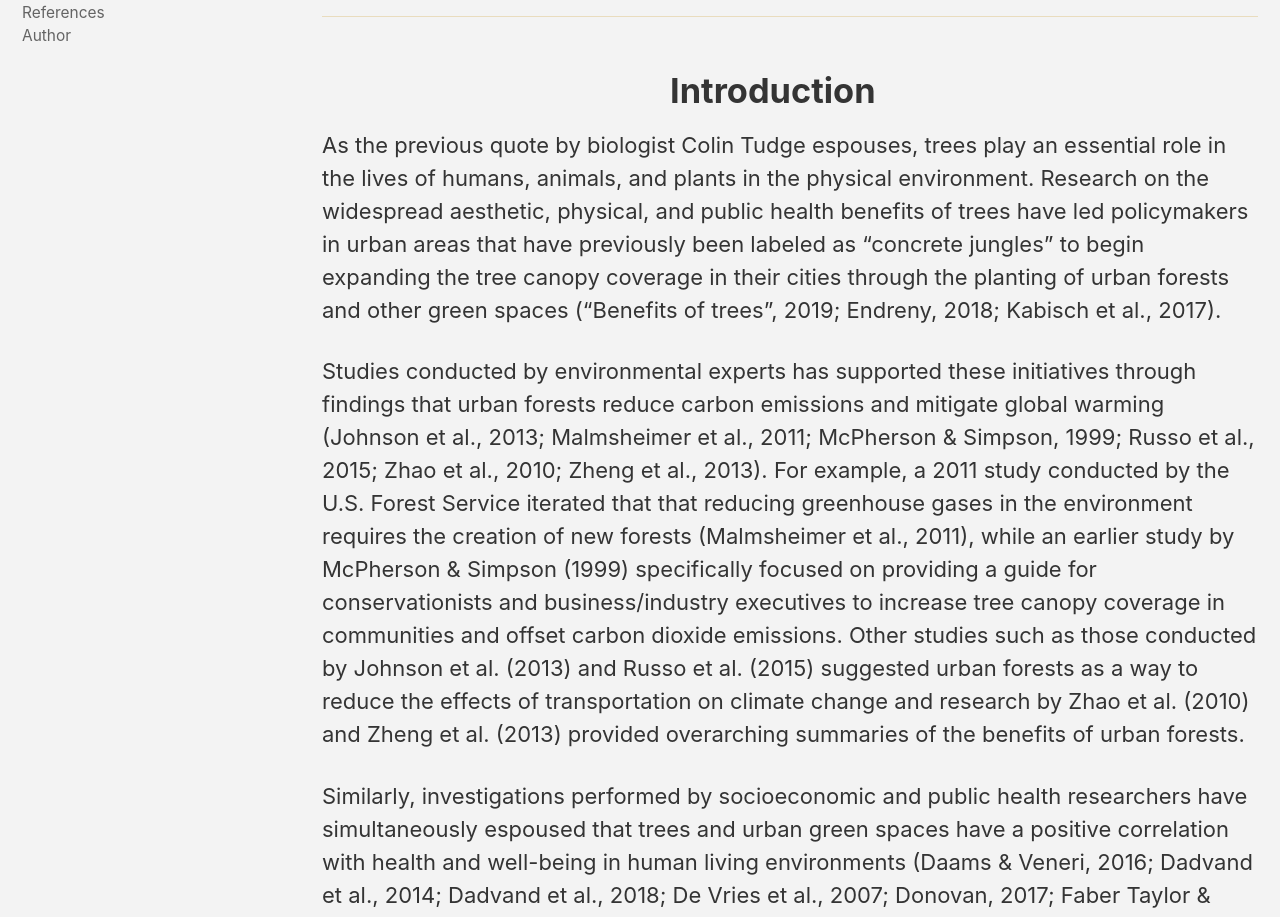
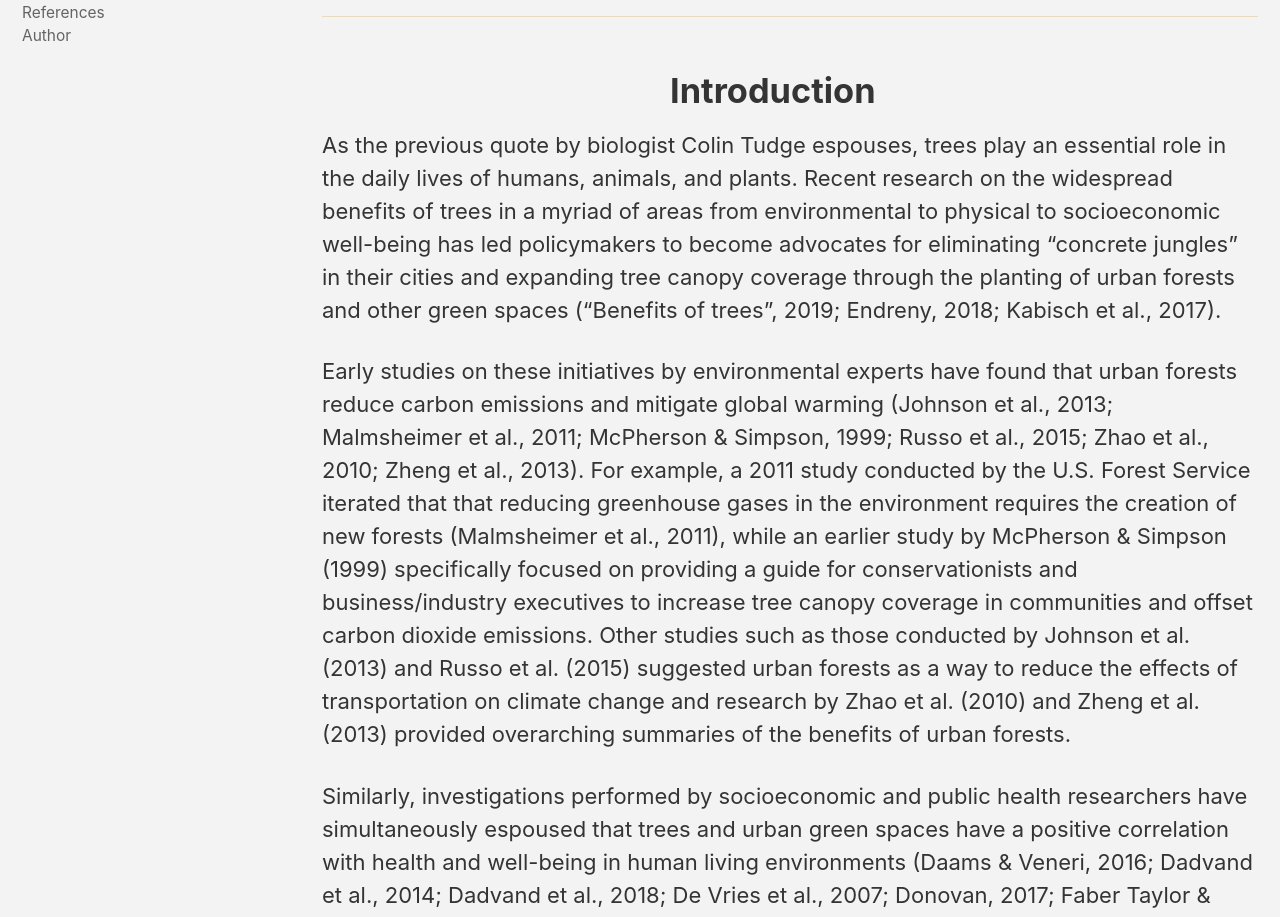
Before and after one commit to castower/cpp-593-treeproject-site, a Jekyll site: the page built from index.md, in a window 1280 px wide and 1400 px high. Shown: the part 415-1332 px from the top of the window. Built offline with Jekyll 4.4.1, drawn with Linux system fonts in a browser that asks for light colours; cached includes are drawn as plain includes; nearby versions of some CDN libraries.

Commit message:
Update index.md

```diff
--- a/index.md
+++ b/index.md
@@ -20,9 +20,9 @@ sidebar:
   <h1 id = "Introduction">Introduction</h1>
 </center>
 
-  <p> As the previous quote by biologist Colin Tudge espouses, trees play an essential role in the lives of humans, animals, and plants in the physical environment. Research on the widespread aesthetic, physical, and public health benefits of trees have led policymakers in urban areas that have previously been labeled as “concrete jungles” to begin expanding the tree canopy coverage in their cities through the planting of urban forests and other green spaces (“Benefits of trees”, 2019; Endreny, 2018; Kabisch et al., 2017). </p>
+  <p> As the previous quote by biologist Colin Tudge espouses, trees play an essential role in the daily lives of humans, animals, and plants. Recent research on the widespread benefits of trees in a myriad of areas from environmental to physical to socioeconomic well-being has led policymakers to become advocates for eliminating “concrete jungles” in their cities and expanding tree canopy coverage through the planting of urban forests and other green spaces (“Benefits of trees”, 2019; Endreny, 2018; Kabisch et al., 2017).</p>
 
-  <p> Studies conducted by environmental experts has supported these initiatives through findings that urban forests reduce carbon emissions and mitigate global warming (Johnson et al., 2013; Malmsheimer et al., 2011; McPherson & Simpson, 1999; Russo et al., 2015; Zhao et al., 2010; Zheng et al., 2013). For example, a 2011 study conducted by the U.S. Forest Service iterated that that reducing greenhouse gases in the environment requires the creation of new forests (Malmsheimer et al., 2011), while an earlier study by McPherson & Simpson (1999) specifically focused on providing a guide for conservationists and business/industry executives to increase tree canopy coverage in communities and offset carbon dioxide emissions. Other studies such as those conducted by Johnson et al. (2013) and Russo et al. (2015) suggested urban forests as a way to reduce the effects of transportation on climate change and research by Zhao et al. (2010) and Zheng et al. (2013) provided overarching summaries of the benefits of urban forests. </p>
+  <p> Early studies on these initiatives by environmental experts have found that urban forests reduce carbon emissions and mitigate global warming (Johnson et al., 2013; Malmsheimer et al., 2011; McPherson & Simpson, 1999; Russo et al., 2015; Zhao et al., 2010; Zheng et al., 2013). For example, a 2011 study conducted by the U.S. Forest Service iterated that that reducing greenhouse gases in the environment requires the creation of new forests (Malmsheimer et al., 2011), while an earlier study by McPherson & Simpson (1999) specifically focused on providing a guide for conservationists and business/industry executives to increase tree canopy coverage in communities and offset carbon dioxide emissions. Other studies such as those conducted by Johnson et al. (2013) and Russo et al. (2015) suggested urban forests as a way to reduce the effects of transportation on climate change and research by Zhao et al. (2010) and Zheng et al. (2013) provided overarching summaries of the benefits of urban forests. </p>
 
    <p> Similarly, investigations performed by socioeconomic and public health researchers have simultaneously espoused that trees and urban green spaces have a positive correlation with health and well-being in human living environments (Daams & Veneri, 2016; Dadvand et al., 2014; Dadvand et al., 2018; De Vries et al., 2007; Donovan, 2017; Faber Taylor & Kuo, 2011; King et al., 2015; Reid et al., 2017; Taylor et al., 1998; Turner‐Skoff & Cavender, 2019; U.S. Department of Agriculture, Forest Service, 2018; Ulmer et al., 2016). Studies by Dadvand et al (2014), Dadvand et al. (2018), Faber Taylor & Kuo (2011), Kabisch et al. (2017), Reid et al. (2017), the U.S. Department of Agriculture, Forest Service (2018), and Ulmer et al. (2016) all found that urban green spaces have significant benefits on the physical and mental health and well-being of individuals, particularly those who suffer from chronic illnesses and developmental difficulties such as obesity, asthma, allergies, diabetes, and ADHD. Other research by De Vries et al. (2007) and King et al. (2015) explore urban forests as outlets for safe play in inner-city areas while Turner et al. (2019) highlighted that trees are important for creating sustainable living environments. </p>
 
```
